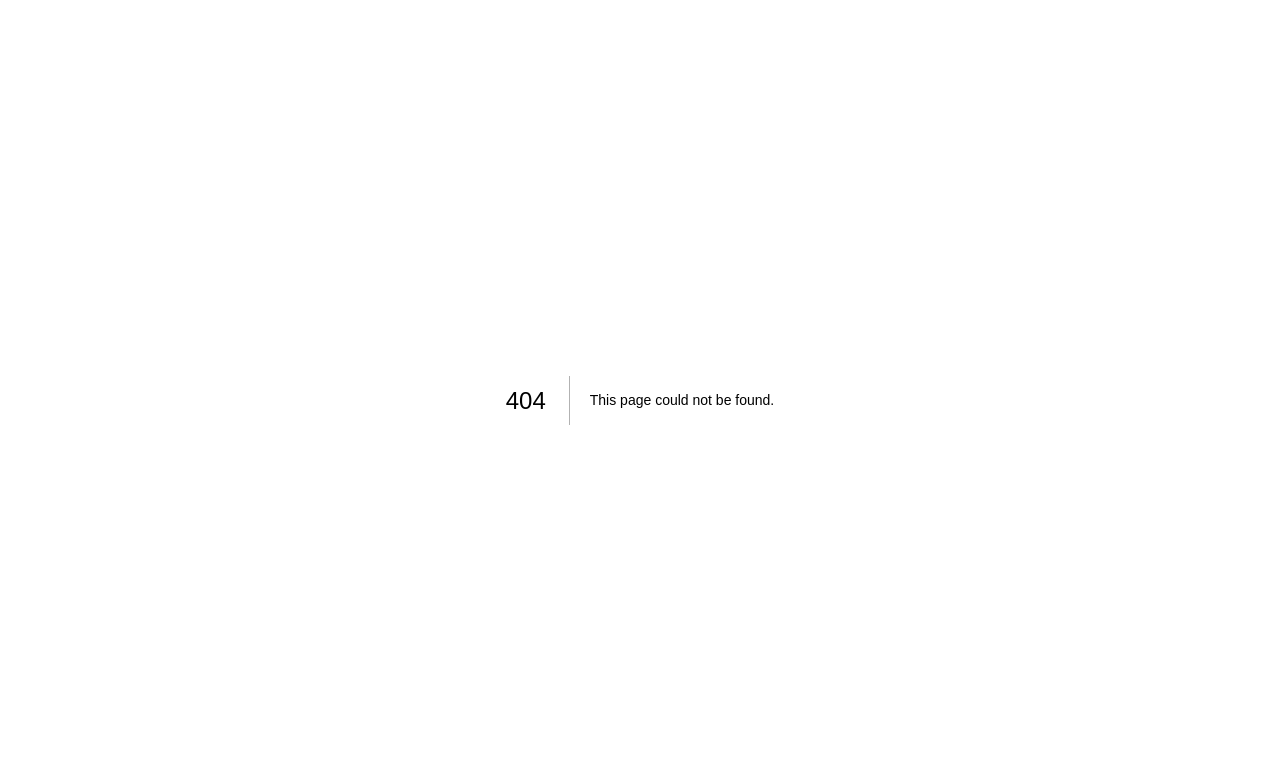
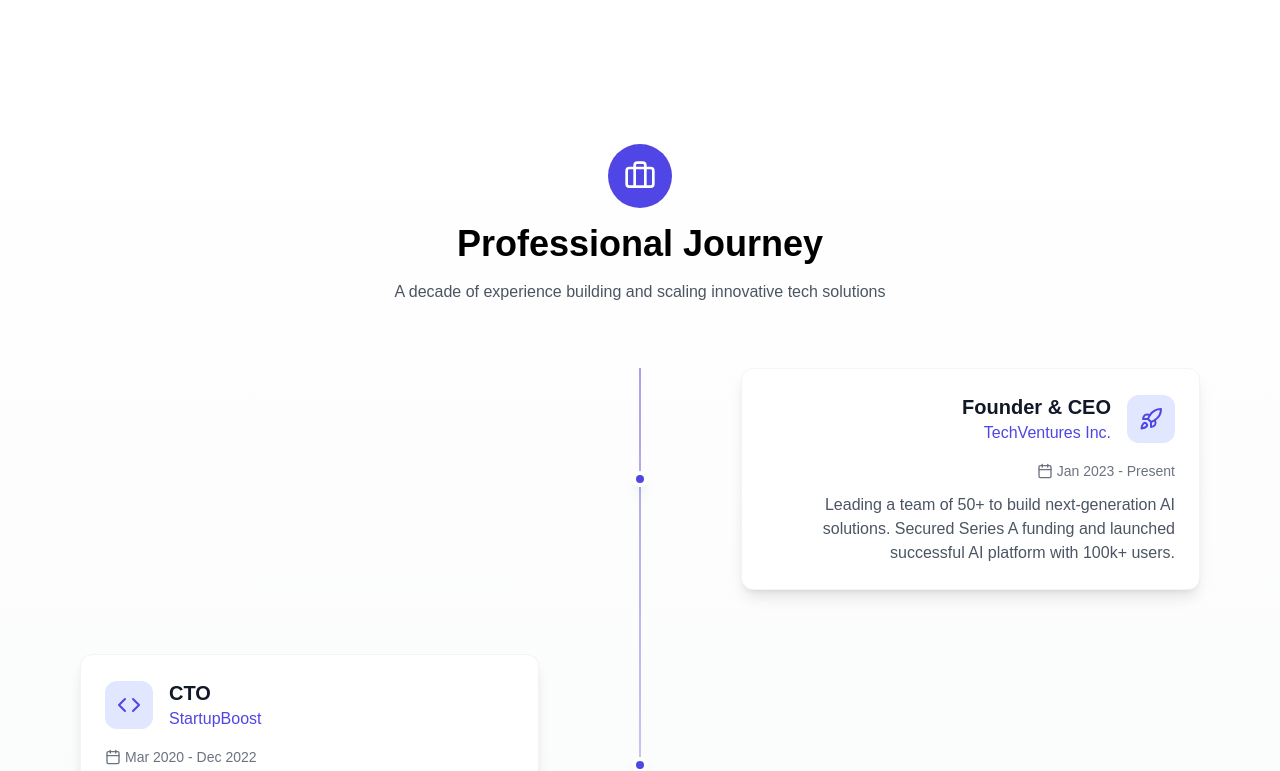
Before and after one commit to sahukanishka/my_portfollio, a Next.js app: page /timeline in a window 1280 px wide. Before the commit this address had no page. Shown: the top 771 px of the page. Built offline with nearby package versions, Linux system fonts and the light colour scheme.

Commit message:
timeline page added

```diff
--- /dev/null
+++ b/app/timeline/page.tsx
@@ -0,0 +1,114 @@
+"use client";
+import React from "react";
+import { motion } from "framer-motion";
+import { Briefcase, Code, Rocket, Server } from "lucide-react";
+import TimelineCard from "@/components/TimelineCard";
+
+const Timeline = () => {
+  const experiences = [
+    {
+      role: "Founder & CEO",
+      company: "TechVentures Inc.",
+      logo: <Rocket className="w-6 h-6" />,
+      startDate: "Jan 2023",
+      endDate: "Present",
+      description:
+        "Leading a team of 50+ to build next-generation AI solutions. Secured Series A funding and launched successful AI platform with 100k+ users.",
+    },
+    {
+      role: "CTO",
+      company: "StartupBoost",
+      logo: <Code className="w-6 h-6" />,
+      startDate: "Mar 2020",
+      endDate: "Dec 2022",
+      description:
+        "Scaled technical operations from 5 to 100 team members. Built microservices architecture and led distributed teams across 5 countries.",
+    },
+    {
+      role: "Technical Lead",
+      company: "InnovateLabs",
+      logo: <Server className="w-6 h-6" />,
+      startDate: "Jun 2018",
+      endDate: "Feb 2020",
+      description:
+        "Led development of award-winning SaaS platform. Reduced infrastructure costs by 60% and implemented modern CI/CD pipeline.",
+    },
+  ];
+
+  return (
+    <div className="pt-16">
+      <section className="py-20 bg-gradient-to-b from-white to-gray-50">
+        <div className="max-w-7xl mx-auto px-4 sm:px-6 lg:px-8">
+          <motion.div
+            initial={{ opacity: 0, y: 20 }}
+            animate={{ opacity: 1, y: 0 }}
+            transition={{ duration: 0.8 }}
+          >
+            <div className="text-center mb-16">
+              <motion.div
+                initial={{ scale: 0 }}
+                animate={{ scale: 1 }}
+                transition={{ duration: 0.5 }}
+                className="w-16 h-16 bg-indigo-600 rounded-full flex items-center justify-center mx-auto mb-4"
+              >
+                <Briefcase className="w-8 h-8 text-white" />
+              </motion.div>
+              <h1 className="text-4xl font-bold mb-4">Professional Journey</h1>
+              <p className="text-gray-600 max-w-2xl mx-auto">
+                A decade of experience building and scaling innovative tech
+                solutions
+              </p>
+            </div>
+
+            <div className="relative">
+              {/* Timeline line */}
+              <div className="absolute left-1/2 transform -translate-x-1/2 w-px h-full bg-gradient-to-b from-indigo-600 to-indigo-200" />
+
+              {/* Timeline items */}
+              <div className="space-y-16">
+                {experiences.map((exp, index) => (
+                  <motion.div
+                    key={index}
+                    initial={{ opacity: 0, x: index % 2 === 0 ? -50 : 50 }}
+                    whileInView={{ opacity: 1, x: 0 }}
+                    viewport={{ once: true }}
+                    transition={{ duration: 0.5, delay: index * 0.2 }}
+                    className={`relative flex items-center ${
+                      index % 2 === 0 ? "justify-end" : "justify-start"
+                    }`}
+                  >
+                    <div
+                      className={`w-5/12 ${
+                        index % 2 === 0 ? "pr-12" : "pl-12"
+                      }`}
+                    >
+                      <TimelineCard
+                        role={exp.role}
+                        company={exp.company}
+                        logo={exp.logo}
+                        startDate={exp.startDate}
+                        endDate={exp.endDate}
+                        description={exp.description}
+                        isLeft={index % 2 === 0}
+                      />
+                    </div>
+
+                    {/* Timeline node */}
+                    <div className="absolute left-1/2 transform -translate-x-1/2">
+                      <motion.div
+                        whileHover={{ scale: 1.2 }}
+                        className="w-4 h-4 bg-indigo-600 rounded-full border-4 border-white shadow-lg"
+                      />
+                    </div>
+                  </motion.div>
+                ))}
+              </div>
+            </div>
+          </motion.div>
+        </div>
+      </section>
+    </div>
+  );
+};
+
+export default Timeline;
--- /dev/null
+++ b/components/TimelineCard.tsx
@@ -0,0 +1,61 @@
+import React from "react";
+import { motion } from "framer-motion";
+import { Calendar } from "lucide-react";
+
+interface TimelineCardProps {
+  role: string;
+  company: string;
+  logo: React.ReactNode;
+  startDate: string;
+  endDate: string;
+  description: string;
+  isLeft: boolean;
+}
+
+const TimelineCard: React.FC<TimelineCardProps> = ({
+  role,
+  company,
+  logo,
+  startDate,
+  endDate,
+  description,
+  isLeft,
+}) => {
+  return (
+    <motion.div
+      whileHover={{ scale: 1.02 }}
+      className={`bg-white rounded-xl shadow-lg p-6 border border-gray-100 ${
+        isLeft ? "text-right" : "text-left"
+      }`}
+    >
+      <div
+        className={`flex items-center gap-4 mb-4 ${
+          isLeft ? "flex-row-reverse" : "flex-row"
+        }`}
+      >
+        <div className="w-12 h-12 bg-indigo-100 rounded-xl flex items-center justify-center text-indigo-600 flex-shrink-0">
+          {logo}
+        </div>
+        <div>
+          <h3 className="text-xl font-bold text-gray-900">{role}</h3>
+          <h4 className="text-indigo-600 font-medium">{company}</h4>
+        </div>
+      </div>
+
+      <div
+        className={`flex items-center text-sm text-gray-500 mb-3 ${
+          isLeft ? "justify-end" : "justify-start"
+        }`}
+      >
+        <Calendar className="w-4 h-4 mr-1" />
+        <span>
+          {startDate} - {endDate}
+        </span>
+      </div>
+
+      <p className="text-gray-600">{description}</p>
+    </motion.div>
+  );
+};
+
+export default TimelineCard;
--- a/components/footer.tsx
+++ b/components/footer.tsx
@@ -1,10 +1,8 @@
 import React from "react";
-import Instagram from "@/icons/instagram";
-import Github from "@/icons/github";
-import LinkedIn from "@/icons/linkedin";
-import Mail from "@/icons/mail";
+
 import Logo from "@/icons/Logo";
-import Facebook from "@/icons/facebook";
+
+import { Github, Linkedin, Twitter } from "lucide-react";
 
 function footer() {
   return (
@@ -31,28 +29,36 @@ function footer() {
           </li>
         </ul>
 
-        <ul className="w-50 flex justify-center py-8">
-          <a href="#" className="md:px-8 px-4 py-3 ">
-            <Facebook width={30} height={30} color={"gray"} />
-          </a>
-          <a href="#" className="md:px-8 px-4 py-3 ">
-            <Instagram width={30} height={30} color={"gray"} />
-          </a>
-          <a href="#" className="md:px-8 px-4 py-3 ">
-            <Github width={30} height={30} color={"gray"} />
-          </a>
-          <a href="#" className="md:px-8 px-4 py-3 ">
-            <LinkedIn width={30} height={30} color={"gray"} />
-          </a>
-          <a href="#" className="md:px-8 px-4 py-3 ">
-            <Mail width={30} height={30} color={"gray"} />
-          </a>
-        </ul>
+        <div className="max-w-7xl mx-auto py-12 px-4 sm:px-6 lg:px-8">
+          <div className="flex justify-center space-x-6">
+            <a
+              href="https://github.com"
+              className="text-gray-400 hover:text-gray-500"
+            >
+              <Github className="h-6 w-6" />
+            </a>
+            <a
+              href="https://linkedin.com"
+              className="text-gray-400 hover:text-gray-500"
+            >
+              <Linkedin className="h-6 w-6" />
+            </a>
+            <a
+              href="https://twitter.com"
+              className="text-gray-400 hover:text-gray-500"
+            >
+              <Twitter className="h-6 w-6" />
+            </a>
+          </div>
+        </div>
         <div className="text-gray-500 pt-2 text-center">
           Made with ❤️ by @kanixsahu
         </div>
         <div className="text-gray-500 pt-2 text-center">
           Hosted with <span className="text-black font-bold">Vercel</span>
+        </div>
+        <div className="mt-8 text-center text-gray-400">
+          <p>&copy; {new Date().getFullYear()} All rights reserved.</p>
         </div>
       </div>
     </div>
--- a/package.json
+++ b/package.json
@@ -10,6 +10,8 @@
   },
   "dependencies": {
     "autoprefixer": "^10.4.20",
+    "framer-motion": "^11.11.10",
+    "lucide-react": "^0.453.0",
     "next": "15.0.1",
     "react": "19.0.0-rc-69d4b800-20241021",
     "react-dom": "19.0.0-rc-69d4b800-20241021",
```
Also changed, not shown: 1 other file (tests, documents, lock files or other folders).
